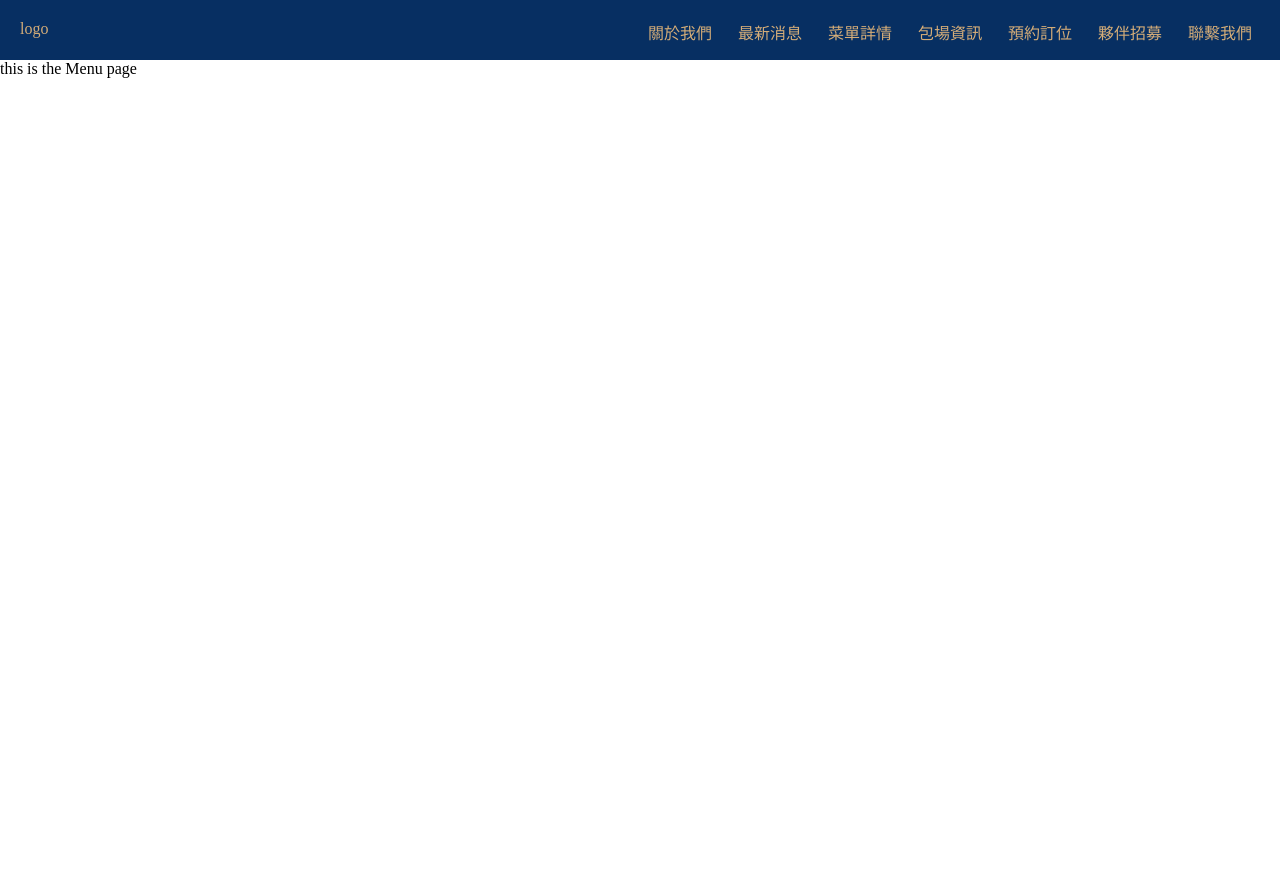
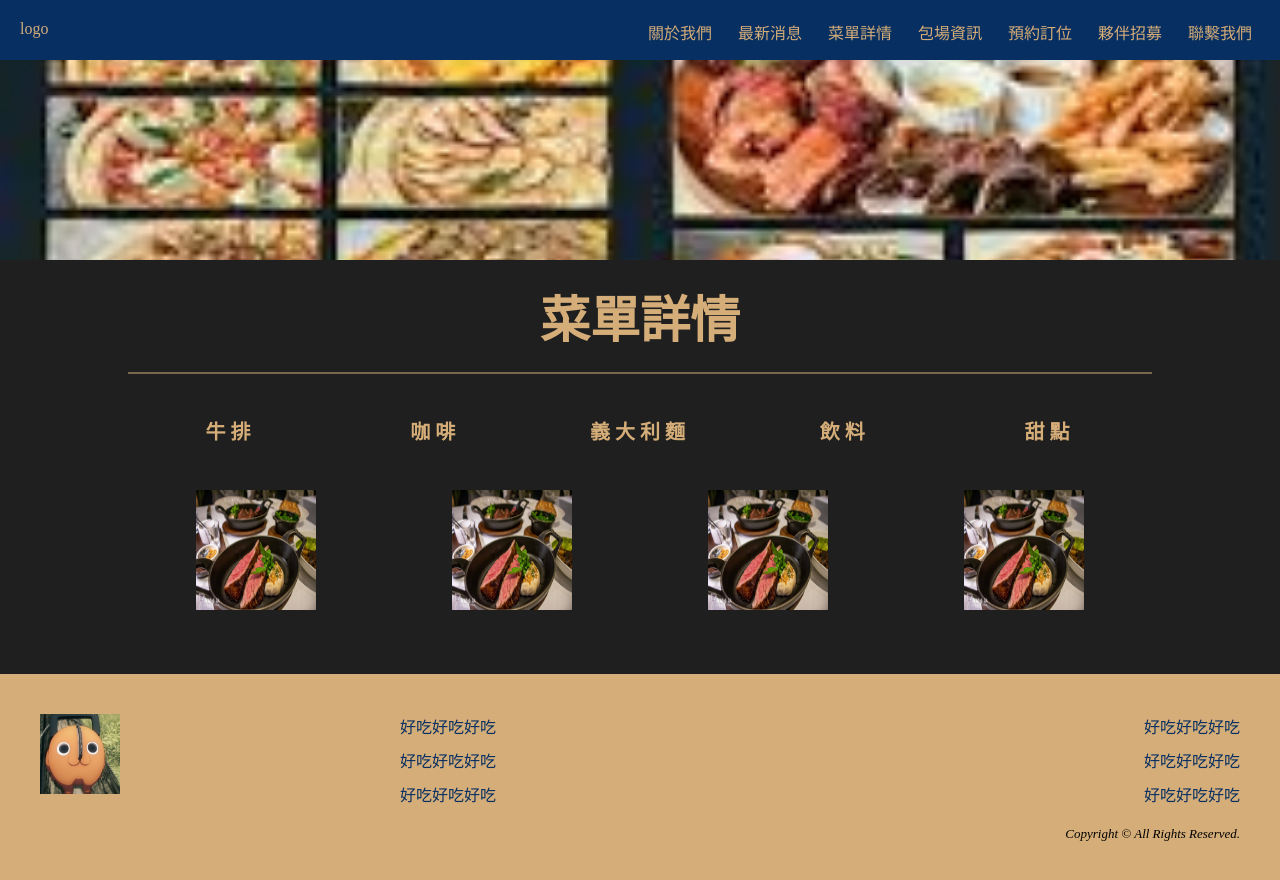
Before and after one commit to csdsdasdcwcwadx/circle-cafe, a Next.js app: page /menu in a window 1280 px wide. Before the commit the page ends 800 px from the top, so only its background shows below. Built offline with nearby package versions, Linux system fonts and the light colour scheme.

Commit message:
新增menu分頁

```diff
--- a/src/app/menu/page.tsx
+++ b/src/app/menu/page.tsx
@@ -1,7 +1,54 @@
 'use client';
 
+import Default from '@/components/Default';
+import styles from './styles.module.scss';
+import MenuSrc from '../../image/下載.jpeg';
+import { E_Page } from '@/redux/interfaces';
+import Image from 'next/image';
+import SteakSrc from '../../image/00-41.jpg';
+import { useState } from 'react';
+
+enum E_Dish {
+    STEAK = '牛排',
+    COFFEE  = '咖啡',
+    PASTA = '義大利麵',
+    BEVARAGE = '飲料',
+    DESSERT = '甜點',
+}
+
 export default function Menu() {
+    const [dish, setDish] = useState<E_Dish>(E_Dish.STEAK);
+
     return (
-        <div>this is the Menu page</div>
+       <Default
+            className={styles.menu}
+            currentPage={E_Page.MENU}
+            imageSrc={MenuSrc}
+            altContent='menusrc'
+            title='菜單詳情'
+            faded
+       >
+            <ul className={styles.dishes}>
+                {
+                    Object.values<E_Dish>(E_Dish).map((value, ind) => {
+                        return <li key={ind} onClick={() => setDish(value)}>{value}</li>
+                    })
+                }
+            </ul>
+            <div className={styles.cuisine}>
+                <aside>
+                    <Image src={SteakSrc} alt='food'/>
+                </aside>
+                <aside>
+                    <Image src={SteakSrc} alt='food'/>
+                </aside>
+                <aside>
+                    <Image src={SteakSrc} alt='food'/>
+                </aside>
+                <aside>
+                    <Image src={SteakSrc} alt='food'/>
+                </aside>
+            </div>
+       </Default>
     )
 }
--- /dev/null
+++ b/src/app/menu/styles.module.scss
@@ -0,0 +1,58 @@
+@import '../../common.scss';
+
+.menu {
+    main > div {
+        margin-top: 10px;
+        padding: 0 10%;
+
+        .dishes {
+            display: flex;
+            justify-content: flex-start;
+            flex-wrap: wrap;
+            width: 100%;
+            margin-bottom: 30px;
+            padding-left: 0;
+            list-style-type: none;
+
+            li {
+                display: flex;
+                justify-content: center;
+                align-items: center;
+                width: 20%;
+                height: 60px;
+                min-width: 100px;
+                color: $goldenColor;
+                list-style-type: none;
+                vertical-align: middle;
+                letter-spacing: 5px;
+                font-weight: bold;
+                font-size: 20px;
+                cursor: pointer;
+                user-select: none;
+
+                @include only-mobile {
+                    width: 33%;
+                }
+
+                &:hover {
+                    color: $blueColor;
+                    background-color: $goldenColor;
+                }
+            }
+        }
+
+        .cuisine {
+            display: grid;
+            grid-template-columns: 1fr 1fr 1fr 1fr;
+
+            aside {
+                user-select: none;
+
+                img {
+                    width: 120px;
+                    height: 120px;
+                }
+            }
+        }
+    }
+}
--- a/src/components/Carousel/index.tsx
+++ b/src/components/Carousel/index.tsx
@@ -38,7 +38,6 @@ function Carousel({data}: I_props) {
           setTimeout(() => {
             setLastToFirst(true);
           },1000)
-          return pre+1;
         };
         return pre+1;
       });
@@ -49,7 +48,7 @@ function Carousel({data}: I_props) {
         setFocusBanner(0);
         setTimeout(() => {
           setLastToFirst(false);
-        }, 2000)
+        }, 1000)
         setTimeout(() => {
           setFocusBanner(1);
         }, 9000)
--- a/src/redux/interfaces.ts
+++ b/src/redux/interfaces.ts
@@ -7,5 +7,6 @@ export enum E_Page {
     HOME = 'HOME_PAGE',
     NULL = '',
     STORY = 'STORY',
-    CONTACT='CONTACT',
+    CONTACT = 'CONTACT',
+    MENU = 'MENU',
 }
```
Also changed, not shown: src/image/下載.jpeg (added).
